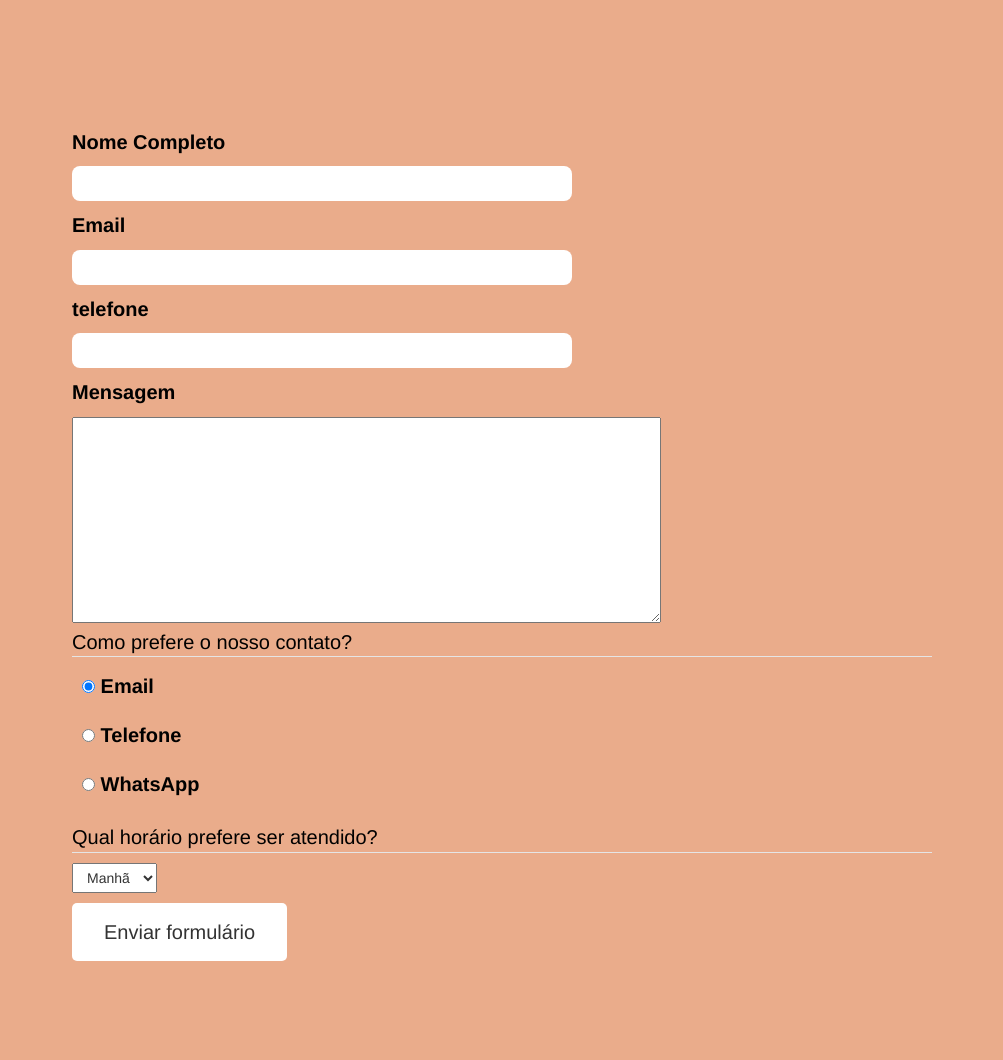
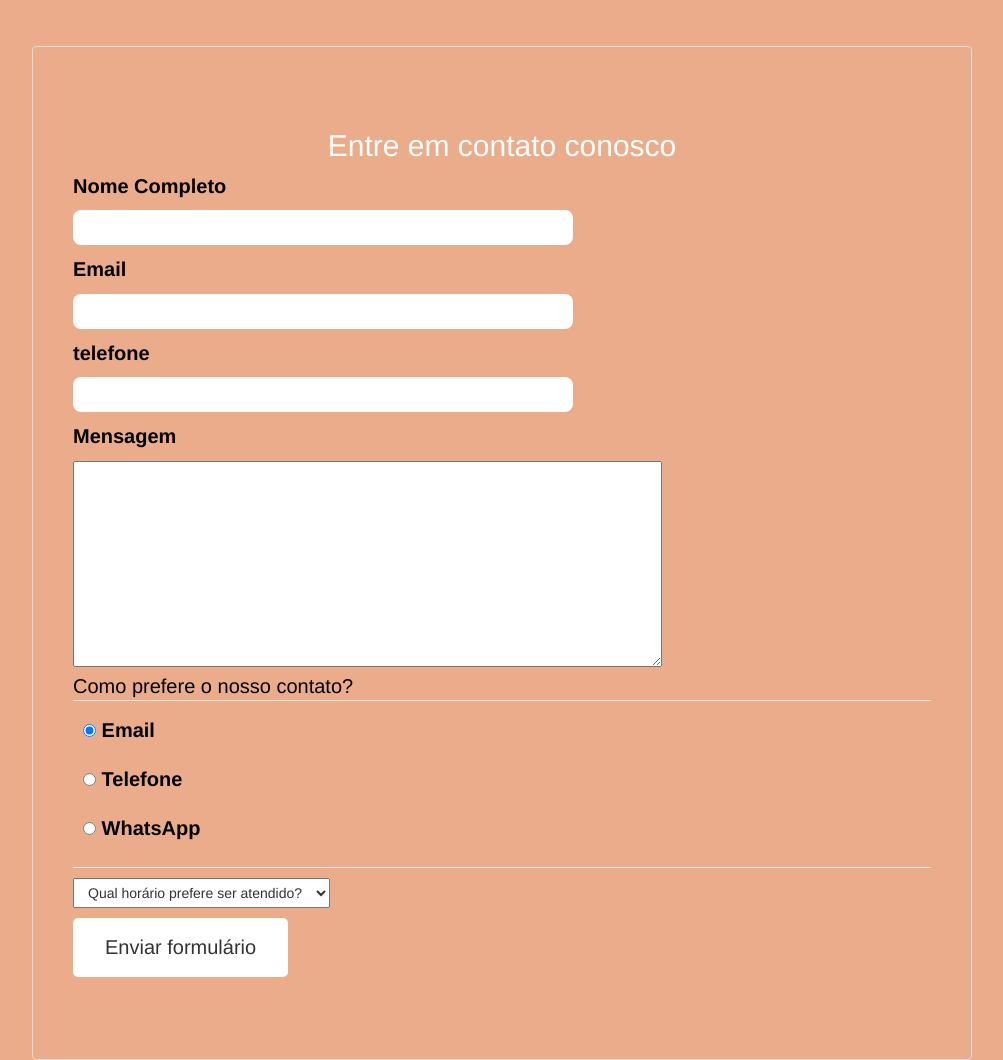
Before and after one commit to MottaGe/AgenciaPage, a website: page index.html in a window 1280 px wide. Shown: the part 2480-3540 px from the top of the page, without its empty margins (138-1141 px from the left). Drawn offline with Linux system fonts and the light colour scheme; a web font is replaced by a local one.

Commit message:
ajustes contato

```diff
--- a/index.html
+++ b/index.html
@@ -227,8 +227,9 @@
         </ul>
         </section>
 
-        <section>
+        <section class="thumbnail">
         <form class="contato" id="contato" netlify>
+            <h3>Entre em contato conosco</h3>
 
             <label for="nome">Nome Completo</label>
             <input type="text" name="Nome" id="nome" class="input-padrao" required>
@@ -261,8 +262,9 @@
         </fieldset>
 
         <fildset>
-            <legend>Qual horário prefere ser atendido?</legend>
+            <legend></legend>
             <select class="select" name="horario" required>
+                <option disabled selected>Qual horário prefere ser atendido?</option>
                 <option>Manhã</option>
                 <option>Tarde</option>
                 <option>Noite</option>
```
